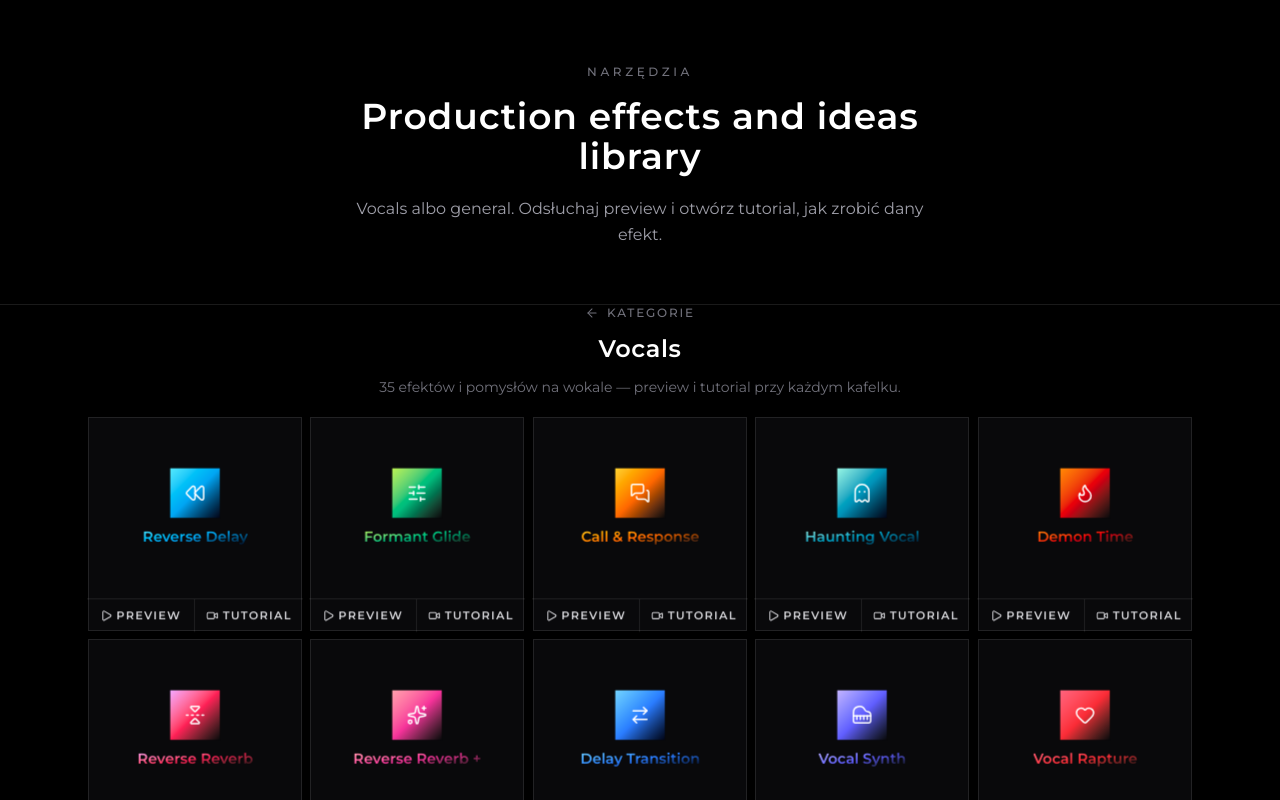
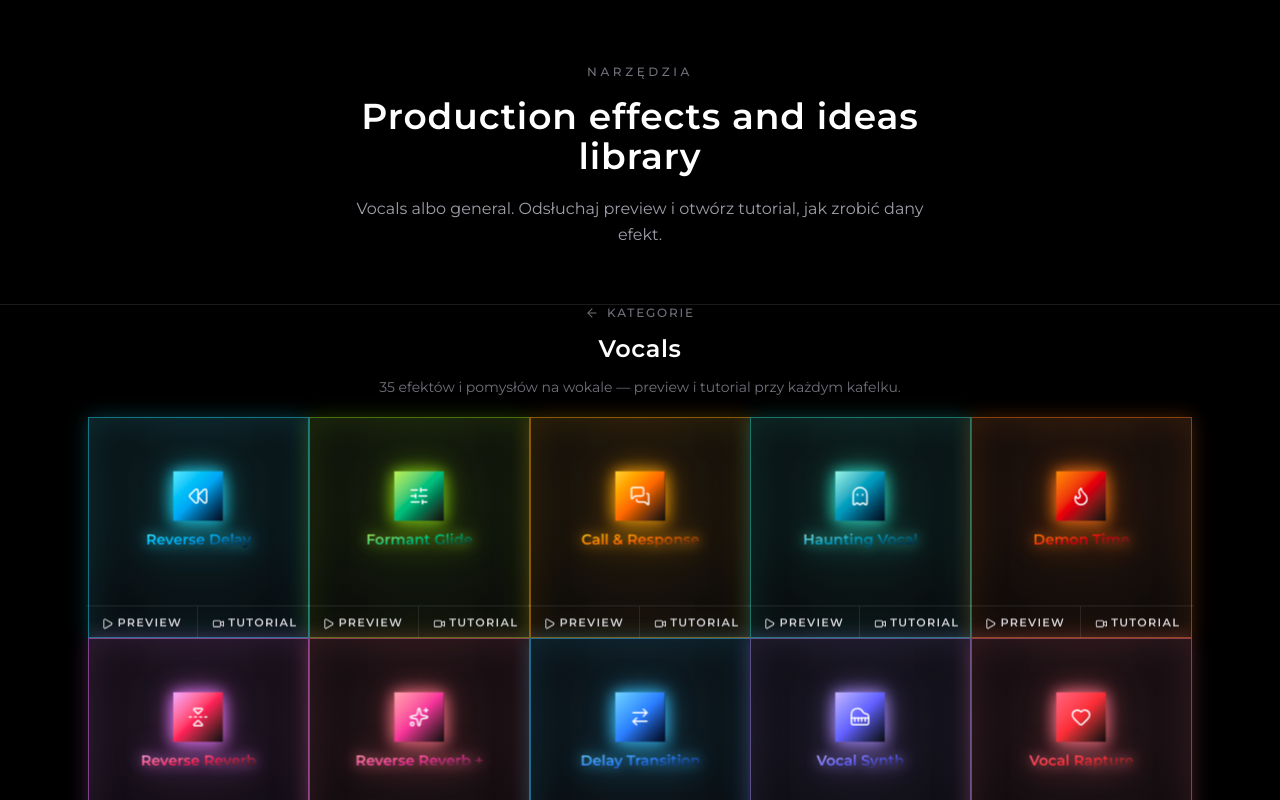
Before and after one commit to ernestrudziec/1take-records-web, a Next.js app: page /narzedzia/efekty in a window 1280 px wide. Both pictures are taken after a click on the button 360 px from the left and 445 px from the top of the page. Shown: the top 800 px of the page. Built offline with nearby package versions, Linux system fonts and the light colour scheme.

Commit message:
Tighten the vocal tiles into a flush grid with a stronger idle glow.
Drop the gaps and punch the icon glow harder on hover so the mosaic reads as one block.

```diff
--- a/src/components/tools/EffectTile.tsx
+++ b/src/components/tools/EffectTile.tsx
@@ -121,21 +121,38 @@ export function EffectTile({
     setTilt({ rx: 0, ry: 0, px: 50, py: 40 });
   }, []);
 
+  const glow = effect.glow;
+  const restGlow = [
+    `inset 0 0 0 1px ${glow}77`,
+    `inset 0 0 42px ${glow}2e`,
+    `0 0 18px ${glow}44`,
+  ].join(", ");
+  const hoverGlow = [
+    `inset 0 0 0 1px ${glow}ee`,
+    `inset 0 0 56px ${glow}40`,
+    `${-tilt.ry * 1.4}px ${tilt.rx * 1.6 + 16}px 36px rgba(0,0,0,0.6)`,
+    `0 0 28px ${glow}88`,
+    `0 18px 48px ${glow}55`,
+  ].join(", ");
+  const playGlow = [
+    `inset 0 0 0 1px ${glow}`,
+    `inset 0 0 50px ${glow}38`,
+    `0 0 26px ${glow}70`,
+  ].join(", ");
+
   return (
-    <div className="[perspective:900px]">
+    <div
+      className="relative h-full perspective-[900px]"
+      style={{ zIndex: hovering || playing ? 20 : 1 }}
+    >
       <article
         ref={cardRef}
         onPointerEnter={() => setHovering(true)}
         onPointerMove={onPointerMove}
         onPointerLeave={onPointerLeave}
-        className="group relative flex aspect-square flex-col border bg-zinc-950 will-change-transform"
+        className="group relative flex aspect-square flex-col bg-zinc-950 will-change-transform"
         style={{
-          borderColor: playing ? `${effect.glow}99` : "rgba(255,255,255,0.1)",
-          boxShadow: hovering
-            ? `${-tilt.ry * 1.4}px ${tilt.rx * 1.6 + 14}px 32px rgba(0,0,0,0.55), 0 0 0 1px ${effect.glow}33, 0 18px 40px ${effect.glow}18`
-            : playing
-              ? `0 0 0 1px ${effect.glow}55, 0 10px 28px ${effect.glow}22`
-              : undefined,
+          boxShadow: hovering ? hoverGlow : playing ? playGlow : restGlow,
           transform: `rotateX(${tilt.rx}deg) rotateY(${tilt.ry}deg) translateZ(${hovering ? 18 : 0}px)`,
           transformStyle: "preserve-3d",
           transition: hovering
@@ -144,9 +161,11 @@ export function EffectTile({
         }}
       >
         <div
-          className="pointer-events-none absolute inset-0 opacity-0 transition-opacity duration-200 group-hover:opacity-100"
+          className="pointer-events-none absolute inset-0"
           style={{
-            background: `radial-gradient(420px circle at ${tilt.px}% ${tilt.py}%, ${effect.glow}28, transparent 46%)`,
+            background: hovering
+              ? `radial-gradient(420px circle at ${tilt.px}% ${tilt.py}%, ${glow}40, transparent 46%)`
+              : `radial-gradient(280px circle at 50% 38%, ${glow}22, transparent 58%)`,
           }}
           aria-hidden
         />
@@ -158,13 +177,20 @@ export function EffectTile({
           <div
             className={`flex h-11 w-11 items-center justify-center bg-linear-to-br ${effect.gradient} sm:h-12 sm:w-12`}
             style={{
-              boxShadow: hovering || playing ? `0 10px 22px ${effect.glow}40` : undefined,
+              boxShadow: hovering
+                ? `0 0 22px ${glow}, 0 0 48px ${glow}cc, 0 10px 28px ${glow}88`
+                : `0 0 14px ${glow}dd, 0 0 28px ${glow}88, 0 6px 16px ${glow}55`,
             }}
           >
             <Icon className="h-5 w-5 text-white" strokeWidth={1.75} />
           </div>
           <h3
             className={`mt-2.5 bg-linear-to-br ${effect.gradient} bg-clip-text text-[13px] font-semibold leading-tight text-transparent sm:text-sm`}
+            style={{
+              filter: hovering
+                ? `drop-shadow(0 0 10px ${glow}) drop-shadow(0 0 22px ${glow}bb)`
+                : `drop-shadow(0 0 6px ${glow}cc) drop-shadow(0 0 14px ${glow}77)`,
+            }}
           >
             {effect.name}
           </h3>
--- a/src/components/tools/EffectsLibrary.tsx
+++ b/src/components/tools/EffectsLibrary.tsx
@@ -65,7 +65,7 @@ export function EffectsLibrary() {
             </p>
           </div>
 
-          <div className="grid grid-cols-2 gap-2 overflow-visible sm:grid-cols-3 md:grid-cols-4 lg:grid-cols-5">
+          <div className="grid grid-cols-2 gap-0 overflow-visible sm:grid-cols-3 md:grid-cols-4 lg:grid-cols-5">
             {effects.map((effect) => (
               <EffectTile
                 key={effect.slug}
```
